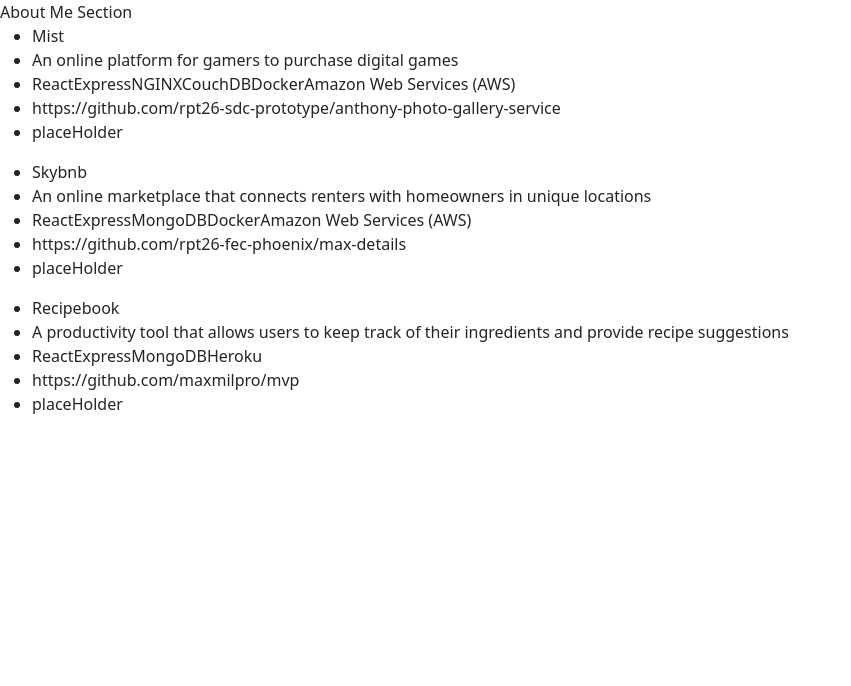
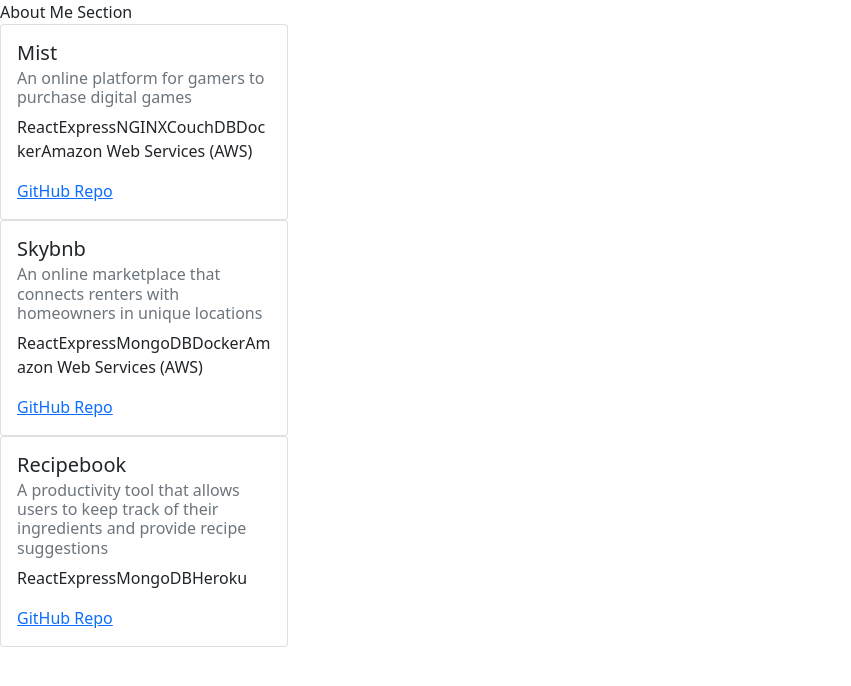
Before and after one commit to maxmilpro/portfolio, a React app: page / in a window 1280 px wide. Shown: the top 686 px of the page, without its empty margins (0-851 px from the left). Built offline with nearby package versions, Linux system fonts and the light colour scheme.

Commit message:
Add initial Card layout to Application

```diff
--- a/client/components/Application.jsx
+++ b/client/components/Application.jsx
@@ -1,17 +1,17 @@
 import React from  'react';
+import { Card, Button } from 'react-bootstrap';
 
 const Application = ({ app }) => {
   const { title, description, technology, githubURL, image } = app;
   return (
-    <div>
-      <ul>
-        <li>{title}</li>
-        <li>{description}</li>
-        <li>{technology}</li>
-        <li>{githubURL}</li>
-        <li>{image}</li>
-      </ul>
-    </div>
+      <Card style={{ width: '18rem' }}>
+        <Card.Body>
+          <Card.Title>{title}</Card.Title>
+          <Card.Subtitle className="mb-2 text-muted">{description}</Card.Subtitle>
+          <Card.Text>{technology}</Card.Text>
+          <Card.Link href={githubURL}>GitHub Repo</Card.Link>
+        </Card.Body>
+      </Card>
   )
 }
 
```
